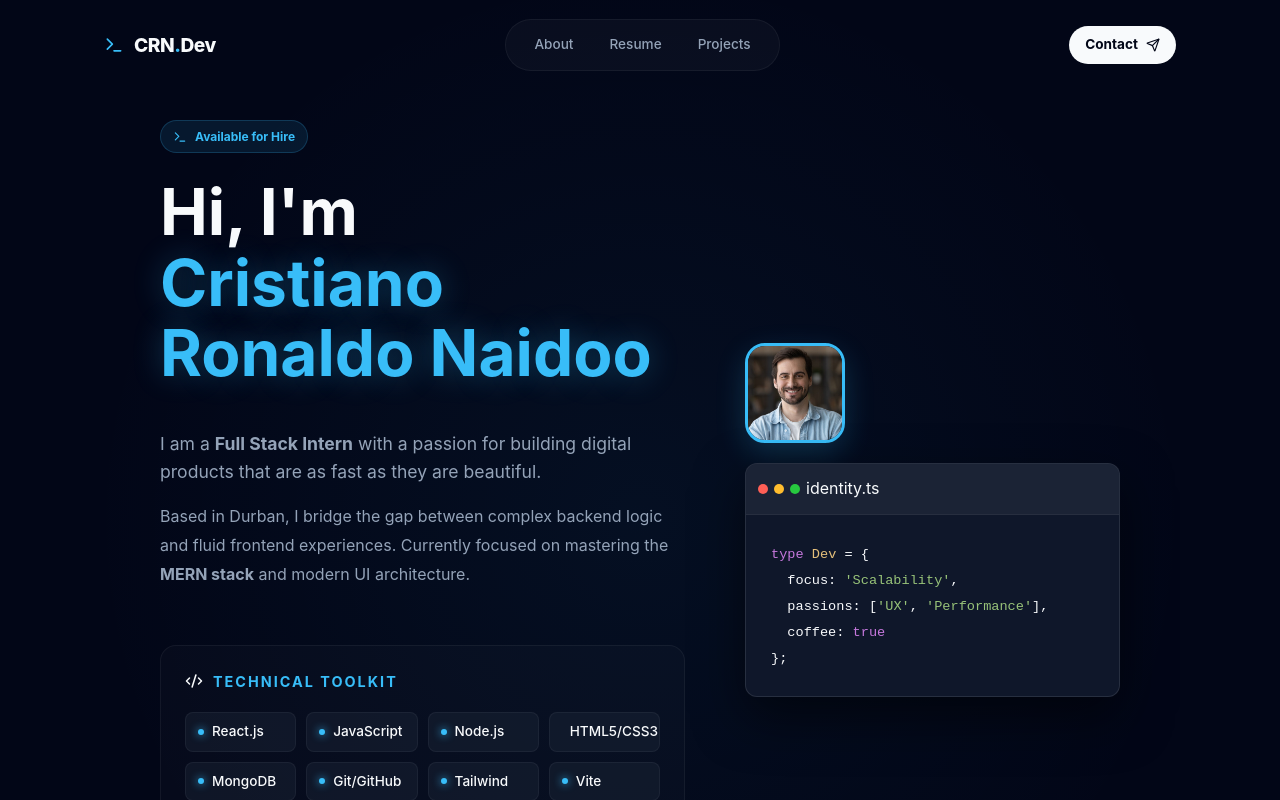
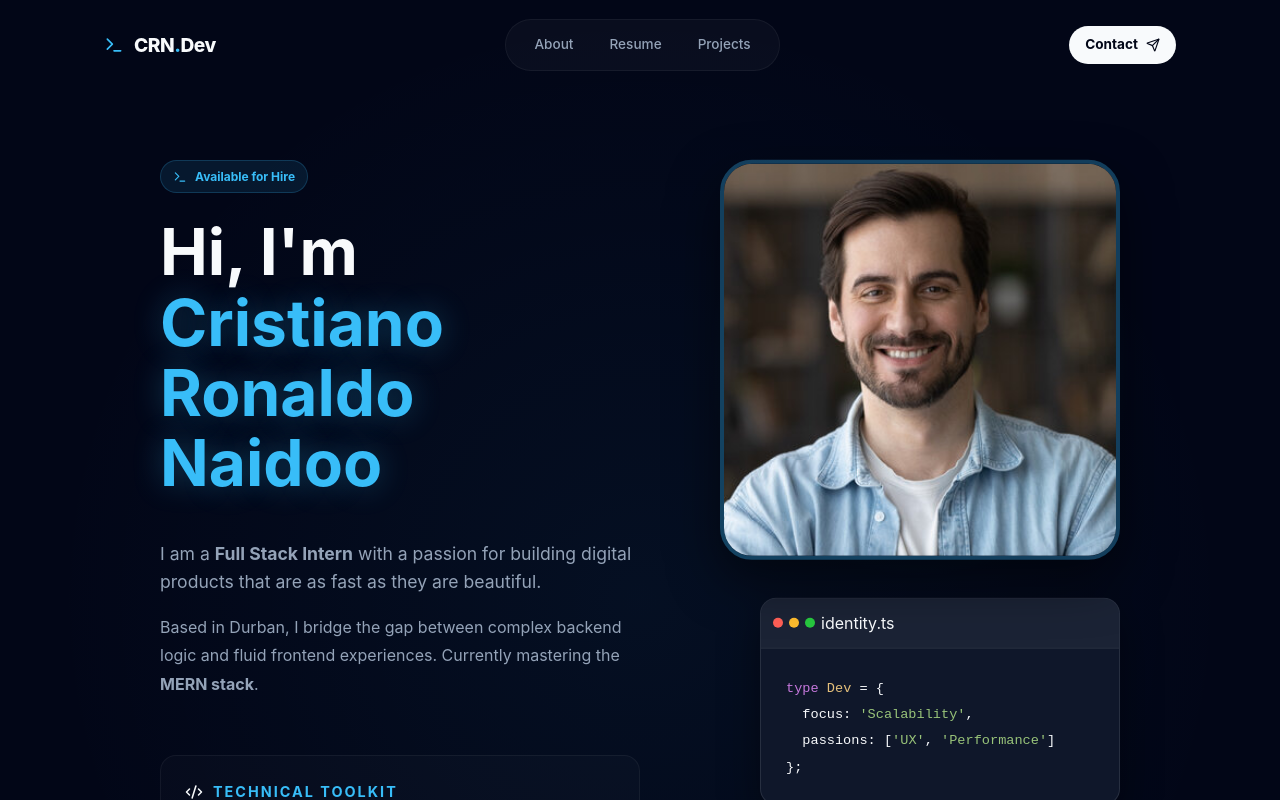
Before and after one commit to ST10254797/FUTURE_FS_01, a React (Vite) app: page / in a window 1280 px wide. Shown: the top 800 px of the page. Built offline with nearby package versions, Linux system fonts and the light colour scheme.

Commit message:
Updated the code a bit

```diff
--- a/src/App.css
+++ b/src/App.css
@@ -30,7 +30,7 @@ body {
   align-items: center;
 }
 
-/* --- NAVIGATION v2 --- */
+/* --- NAVIGATION v2 (Updated for Glassmorphism) --- */
 .navbar {
   position: fixed;
   top: 0;
@@ -40,7 +40,6 @@ body {
   transition: all 0.4s cubic-bezier(0.4, 0, 0.2, 1);
 }
 
-/* Glassmorphism effect on scroll */
 .navbar.scrolled {
   padding: 0.8rem 0;
   background: rgba(2, 6, 23, 0.7);
@@ -68,9 +67,7 @@ body {
   cursor: pointer;
 }
 
-.logo-icon {
-  color: var(--accent);
-}
+.logo-icon { color: var(--accent); }
 
 .nav-links {
   display: flex;
@@ -96,7 +93,6 @@ body {
   background: rgba(56, 189, 248, 0.08);
 }
 
-/* Small Contact Button in Nav */
 .btn-nav-contact {
   display: flex;
   align-items: center;
@@ -117,34 +113,24 @@ body {
   box-shadow: 0 4px 15px rgba(56, 189, 248, 0.3);
 }
 
-/* Mobile Adjustments */
-@media (max-width: 768px) {
-  .nav-links {
-    display: none; /* Usually hidden on mobile in favor of a burger menu */
-  }
-  .navbar {
-    background: rgba(2, 6, 23, 0.95);
-  }
-}
-
-/* --- HERO SECTION --- */
+/* --- HERO SECTION (Updated for Large Image Alignment) --- */
 .hero-section {
   width: 100%;
-  padding: 120px 10%;
+  padding: 160px 10% 120px; /* Adjusted top for fixed nav */
   background: radial-gradient(circle at center, rgba(56, 189, 248, 0.05) 0%, transparent 70%);
 }
 
 .hero-container {
   display: flex;
-  align-items: center;
+  align-items: flex-start; /* Aligns top of text with top of image */
   justify-content: space-between;
-  gap: 60px;
+  gap: 80px;
   max-width: 1200px;
   margin: 0 auto;
 }
 
 .hero-content {
-  flex: 1.4; /* Increased flex to accommodate more text */
+  flex: 1.2;
   text-align: left;
   display: flex;
   flex-direction: column;
@@ -183,11 +169,7 @@ body {
   margin-bottom: 1rem;
 }
 
-/* --- NEW BIO STYLES --- */
-.about-me-bio {
-  margin-bottom: 2.5rem;
-}
-
+.about-me-bio { margin-bottom: 2.5rem; }
 .bio-extra {
   color: var(--text-dim);
   font-size: 1rem;
@@ -196,7 +178,7 @@ body {
   margin-top: 0.5rem;
 }
 
-/* --- NEW SKILLS SHOWCASE STYLES --- */
+/* --- SKILLS SHOWCASE --- */
 .skills-showcase {
   background: rgba(255, 255, 255, 0.02);
   border: 1px solid rgba(255, 255, 255, 0.05);
@@ -246,25 +228,16 @@ body {
 }
 
 .skill-dot {
-  width: 6px;
-  height: 6px;
+  width: 6px; height: 6px;
   background: var(--accent);
   border-radius: 50%;
   box-shadow: 0 0 8px var(--accent);
 }
 
-.skill-name {
-  font-size: 0.85rem;
-  font-weight: 500;
-  color: var(--text);
-}
+.skill-name { font-size: 0.85rem; font-weight: 500; color: var(--text); }
 
 /* HERO BUTTONS */
-.hero-btns {
-  display: flex;
-  gap: 15px;
-}
-
+.hero-btns { display: flex; gap: 15px; }
 .btn-primary, .btn-download {
   background: var(--accent);
   color: var(--bg);
@@ -296,20 +269,19 @@ body {
   box-shadow: 0 10px 20px rgba(56, 189, 248, 0.2);
 }
 
-/* --- HERO VISUAL --- */
+/* --- HERO VISUAL (The Cool Large Image) --- */
 .hero-visual {
   flex: 1;
   display: flex;
   justify-content: flex-end;
 }
 
-.visual-stack {
+.visual-stack-v2 {
   display: flex;
   flex-direction: column;
-  gap: 20px;
-  align-items: flex-start;
+  gap: 30px;
   width: 100%;
-  max-width: 400px;
+  max-width: 450px;
   animation: float 6s ease-in-out infinite;
 }
 
@@ -318,23 +290,40 @@ body {
   50% { transform: translateY(-20px); }
 }
 
-.profile-container { display: flex; justify-content: flex-start; }
+.profile-wrapper { position: relative; z-index: 1; }
 
-.hero-profile-img {
-  width: 100px;
-  height: 100px;
-  border-radius: 20px;
+.hero-profile-img-large {
+  width: 100%;
+  aspect-ratio: 1 / 1;
+  border-radius: 32px;
   object-fit: cover;
-  border: 3px solid var(--accent);
-  box-shadow: 0 10px 30px rgba(56, 189, 248, 0.2);
+  border: 4px solid rgba(56, 189, 248, 0.3);
+  box-shadow: 0 20px 50px rgba(0, 0, 0, 0.5);
+  transition: 0.5s ease;
 }
 
-.visual-card {
-  width: 100%;
+.hero-profile-placeholder-large {
+  width: 100%; aspect-ratio: 1/1; background: var(--card-bg); border-radius: 32px;
+  display: flex; align-items: center; justify-content: center; color: var(--text-dim);
+}
+
+.image-glow {
+  position: absolute;
+  top: 50%; left: 50%;
+  transform: translate(-50%, -50%);
+  width: 110%; height: 110%;
+  background: radial-gradient(circle, rgba(56, 189, 248, 0.15) 0%, transparent 70%);
+  z-index: -1;
+  pointer-events: none;
+}
+
+.visual-card-v2 {
+  width: 90%;
+  margin-left: auto;
   background: #0f172a;
   border: 1px solid rgba(255, 255, 255, 0.1);
-  border-radius: 12px;
-  box-shadow: 0 20px 50px rgba(0,0,0,0.5);
+  border-radius: 16px;
+  box-shadow: 0 15px 40px rgba(0,0,0,0.4);
   overflow: hidden;
 }
 
@@ -358,7 +347,7 @@ body {
 .code-string { color: #98c379; }
 .code-class { color: #e5c07b; }
 
-/* --- SECTIONS & GRIDS --- */
+/* --- PROJECT CARDS & GRID (Restored) --- */
 .section {
   width: 100%;
   padding: 80px 10%;
@@ -366,10 +355,8 @@ body {
   flex-direction: column;
   align-items: center;
 }
-
 .section h2 { font-size: 2.5rem; margin-bottom: 3rem; text-align: center; }
 
-/* --- PROJECT CARDS & GRID --- */
 .project-grid {
   display: grid;
   grid-template-columns: repeat(auto-fit, minmax(320px, 1fr));
@@ -396,20 +383,11 @@ body {
   box-shadow: 0 20px 40px rgba(0, 0, 0, 0.4);
 }
 
-.project-image-container {
-  position: relative;
-  height: 180px;
-  width: 100%;
-  overflow: hidden;
-}
-
+.project-image-container { position: relative; height: 180px; width: 100%; overflow: hidden; }
 .project-placeholder-gradient {
-  width: 100%;
-  height: 100%;
+  width: 100%; height: 100%;
   background: linear-gradient(135deg, #0f172a 0%, #1e293b 50%, #020617 100%);
-  display: flex;
-  align-items: center;
-  justify-content: center;
+  display: flex; align-items: center; justify-content: center;
 }
 
 .placeholder-content { display: flex; flex-direction: column; align-items: center; gap: 8px; z-index: 2; }
@@ -417,261 +395,106 @@ body {
 .placeholder-bg-text { font-family: 'Fira Code', monospace; font-size: 0.65rem; color: rgba(56, 189, 248, 0.2); letter-spacing: 2px; }
 
 .project-overlay {
-  position: absolute;
-  top: 0; left: 0; width: 100%; height: 100%;
-  background: rgba(2, 6, 23, 0.7);
-  backdrop-filter: blur(4px);
-  display: flex;
-  align-items: center;
-  justify-content: center;
-  opacity: 0;
-  transition: 0.3s ease;
-  z-index: 3;
+  position: absolute; top: 0; left: 0; width: 100%; height: 100%;
+  background: rgba(2, 6, 23, 0.7); backdrop-filter: blur(4px);
+  display: flex; align-items: center; justify-content: center;
+  opacity: 0; transition: 0.3s ease; z-index: 3;
 }
-
 .project-card:hover .project-overlay { opacity: 1; }
 
 .overlay-link {
-  background: var(--accent);
-  color: var(--bg);
-  padding: 12px;
-  border-radius: 50%;
-  display: flex;
-  transition: 0.2s;
+  background: var(--accent); color: var(--bg); padding: 12px; border-radius: 50%;
+  display: flex; transition: 0.2s;
 }
-
 .overlay-link:hover { transform: scale(1.1); box-shadow: 0 0 20px var(--accent); }
 
-.project-info {
-  padding: 1.5rem;
-  display: flex;
-  flex-direction: column;
-  flex-grow: 1;
-}
+.project-info { padding: 1.5rem; display: flex; flex-direction: column; flex-grow: 1; }
+.project-category { color: var(--accent); font-size: 0.7rem; font-weight: 700; text-transform: uppercase; letter-spacing: 1.5px; margin-bottom: 0.5rem; }
+.project-info h3 { margin: 0 0 0.8rem 0; font-size: 1.3rem; }
+.project-description { color: var(--text-dim); font-size: 0.95rem; line-height: 1.6; margin-bottom: 1.5rem; }
 
-.project-category {
-  color: var(--accent);
-  font-size: 0.7rem;
-  font-weight: 700;
-  text-transform: uppercase;
-  letter-spacing: 1.5px;
-  margin-bottom: 0.5rem;
-}
+.tech-stack { display: flex; flex-wrap: wrap; gap: 8px; margin-top: auto; }
+.tech-tag { background: rgba(56, 189, 248, 0.05); color: var(--accent); border: 1px solid rgba(56, 189, 248, 0.1); padding: 4px 10px; border-radius: 6px; font-size: 0.75rem; font-family: 'Fira Code', monospace; }
 
-.project-info h3 { margin: 0 0 0.8rem 0; font-size: 1.3rem; }
-
-.project-description {
-  color: var(--text-dim);
-  font-size: 0.95rem;
-  line-height: 1.6;
-  margin-bottom: 1.5rem;
-}
-
-.tech-stack {
-  display: flex;
-  flex-wrap: wrap;
-  gap: 8px;
-  margin-top: auto;
-}
-
-.tech-tag {
-  background: rgba(56, 189, 248, 0.05);
-  color: var(--accent);
-  border: 1px solid rgba(56, 189, 248, 0.1);
-  padding: 4px 10px;
-  border-radius: 6px;
-  font-size: 0.75rem;
-  font-family: 'Fira Code', monospace;
-}
-
-.project-footer {
-  margin-top: 1.5rem;
-  padding-top: 1rem;
-  border-top: 1px solid rgba(255, 255, 255, 0.05);
-}
-
-.project-link-btn {
-  display: flex;
-  align-items: center;
-  gap: 8px;
-  color: var(--text);
-  text-decoration: none;
-  font-size: 0.9rem;
-  font-weight: 600;
-  transition: 0.2s;
-}
-
+.project-footer { margin-top: 1.5rem; padding-top: 1rem; border-top: 1px solid rgba(255, 255, 255, 0.05); }
+.project-link-btn { display: flex; align-items: center; gap: 8px; color: var(--text); text-decoration: none; font-size: 0.9rem; font-weight: 600; transition: 0.2s; }
 .project-link-btn:hover { color: var(--accent); gap: 12px; }
 
-/* --- ENHANCED RESUME SECTION --- */
-.resume-glow-wrapper {
-  position: relative;
-  width: 100%;
-  max-width: 900px;
-  margin: 4rem auto;
+/* --- ENHANCED RESUME SECTION (Restored) --- */
+.resume-glow-wrapper { position: relative; width: 100%; max-width: 900px; margin: 4rem auto; }
+.resume-glow-wrapper::before {
+  content: ''; position: absolute; top: 50%; left: 50%; transform: translate(-50%, -50%);
+  width: 110%; height: 110%; background: radial-gradient(circle, rgba(56, 189, 248, 0.08) 0%, transparent 70%); z-index: -1;
 }
-
-.resume-glow-wrapper::before {
-  content: '';
-  position: absolute;
-  top: 50%; left: 50%; transform: translate(-50%, -50%);
-  width: 110%; height: 110%;
-  background: radial-gradient(circle, rgba(56, 189, 248, 0.08) 0%, transparent 70%);
-  z-index: -1;
-}
-
 .resume-cta-container {
   background: linear-gradient(145deg, rgba(30, 41, 59, 0.8), rgba(15, 23, 42, 0.9));
-  border: 1px solid rgba(255, 255, 255, 0.1);
-  padding: 3.5rem;
-  border-radius: 24px;
-  backdrop-filter: blur(20px);
-  width: 100%;
+  border: 1px solid rgba(255, 255, 255, 0.1); padding: 3.5rem; border-radius: 24px; backdrop-filter: blur(20px); width: 100%;
 }
-
-.resume-content-layout {
-  display: flex;
-  align-items: center;
-  gap: 4rem;
-  margin-bottom: 2.5rem;
-}
-
+.resume-content-layout { display: flex; align-items: center; gap: 4rem; margin-bottom: 2.5rem; }
 .resume-text { flex: 1; text-align: left; }
 .resume-text h2 { text-align: left; margin: 0 0 1rem 0; font-size: 2.2rem; }
 .resume-text p { color: var(--text-dim); font-size: 1.1rem; }
 
-.resume-visual-preview { display: flex; justify-content: center; }
-
 .preview-document {
-  width: 110px; height: 140px;
-  background: rgba(255, 255, 255, 0.03);
-  border: 2px solid rgba(56, 189, 248, 0.3);
-  border-radius: 8px;
-  position: relative;
-  display: flex; flex-direction: column; padding: 18px; gap: 10px;
+  width: 110px; height: 140px; background: rgba(255, 255, 255, 0.03); border: 2px solid rgba(56, 189, 248, 0.3);
+  border-radius: 8px; position: relative; display: flex; flex-direction: column; padding: 18px; gap: 10px;
 }
-
 .document-line { height: 4px; background: rgba(255, 255, 255, 0.1); border-radius: 2px; }
 .long { width: 100%; } .med { width: 70%; } .short { width: 40%; }
 
 .floating-icon {
-  position: absolute; bottom: -15px; right: -15px;
-  color: var(--accent);
-  filter: drop-shadow(0 0 10px rgba(56, 189, 248, 0.5));
-  animation: bounce 3s ease-in-out infinite;
+  position: absolute; bottom: -15px; right: -15px; color: var(--accent);
+  filter: drop-shadow(0 0 10px rgba(56, 189, 248, 0.5)); animation: bounce 3s ease-in-out infinite;
 }
-
 @keyframes bounce { 0%, 100% { transform: translateY(0); } 50% { transform: translateY(-10px); } }
-
 .resume-actions { display: flex; gap: 1.5rem; justify-content: flex-start; }
 
-/* --- CONTACT SECTION v2 --- */
-.contact-wrapper {
-  display: grid;
-  grid-template-columns: 1fr 1fr;
-  gap: 4rem;
-  width: 100%;
-  max-width: 1100px;
-  margin: 0 auto;
-  align-items: center;
-}
-
+/* --- CONTACT SECTION (Restored) --- */
+.contact-wrapper { display: grid; grid-template-columns: 1fr 1fr; gap: 4rem; width: 100%; max-width: 1100px; margin: 0 auto; align-items: center; }
 .contact-info-side { text-align: left; }
 .contact-info-side h2 { text-align: left; font-size: 3rem; margin-bottom: 1.5rem; }
 .contact-info-side p { color: var(--text-dim); font-size: 1.1rem; margin-bottom: 2rem; max-width: 400px; }
 
-.availability-status {
-  display: flex;
-  align-items: center;
-  gap: 12px;
-  font-size: 0.9rem;
-  color: var(--text);
-  font-weight: 500;
+.availability-status { display: flex; align-items: center; gap: 12px; font-size: 0.9rem; color: var(--text); font-weight: 500; }
+.pulse-dot { width: 10px; height: 10px; background-color: #22c55e; border-radius: 50%; position: relative; }
+.pulse-dot::after {
+  content: ''; position: absolute; width: 100%; height: 100%; background-color: #22c55e;
+  border-radius: 50%; animation: pulse 2s infinite;
 }
-
-.pulse-dot {
-  width: 10px; height: 10px;
-  background-color: #22c55e;
-  border-radius: 50%;
-  position: relative;
-}
-
-.pulse-dot::after {
-  content: '';
-  position: absolute;
-  width: 100%; height: 100%;
-  background-color: #22c55e;
-  border-radius: 50%;
-  animation: pulse 2s infinite;
-}
-
-@keyframes pulse {
-  0% { transform: scale(1); opacity: 0.8; }
-  100% { transform: scale(2.5); opacity: 0; }
-}
+@keyframes pulse { 0% { transform: scale(1); opacity: 0.8; } 100% { transform: scale(2.5); opacity: 0; } }
 
 .contact-cards-side { display: flex; flex-direction: column; gap: 1rem; }
-
 .contact-card-v2 {
-  display: flex;
-  align-items: center;
-  padding: 1.5rem;
-  background: var(--card-bg);
-  border: 1px solid rgba(255, 255, 255, 0.05);
-  border-radius: 16px;
-  text-decoration: none;
-  transition: all 0.3s ease;
-  position: relative;
+  display: flex; align-items: center; padding: 1.5rem; background: var(--card-bg);
+  border: 1px solid rgba(255, 255, 255, 0.05); border-radius: 16px; text-decoration: none;
+  transition: all 0.3s ease; position: relative;
 }
-
 .card-icon {
-  width: 50px; height: 50px;
-  border-radius: 12px;
-  display: flex;
-  align-items: center;
-  justify-content: center;
-  background: rgba(255, 255, 255, 0.03);
-  margin-right: 1.5rem;
-  color: var(--text-dim);
-  transition: 0.3s;
+  width: 50px; height: 50px; border-radius: 12px; display: flex; align-items: center;
+  justify-content: center; background: rgba(255, 255, 255, 0.03); margin-right: 1.5rem;
+  color: var(--text-dim); transition: 0.3s;
 }
-
 .card-content span { display: block; font-weight: 700; color: var(--text); font-size: 1.1rem; }
 .card-content p { margin: 0; font-size: 0.85rem; color: var(--text-dim); }
 
-.card-arrow {
-  margin-left: auto;
-  opacity: 0;
-  transform: translateX(-10px);
-  transition: 0.3s;
-  color: var(--accent);
-}
+.card-arrow { margin-left: auto; opacity: 0; transform: translateX(-10px); transition: 0.3s; color: var(--accent); }
+.contact-card-v2:hover { transform: translateX(10px); border-color: var(--accent); background: rgba(56, 189, 248, 0.05); }
+.contact-card-v2:hover .card-arrow { opacity: 1; transform: translateX(0); }
 
-.contact-card-v2:hover {
-  transform: translateX(10px);
-  border-color: var(--accent);
-  background: rgba(56, 189, 248, 0.05);
-}
-
-.contact-card-v2:hover .card-arrow { opacity: 1; transform: translateX(0); }
 .contact-card-v2.wa:hover .card-icon { color: #25d366; background: rgba(37, 211, 102, 0.1); }
 .contact-card-v2.li:hover .card-icon { color: #0077b5; background: rgba(0, 119, 181, 0.1); }
 .contact-card-v2.em:hover .card-icon { color: var(--accent); background: rgba(56, 189, 248, 0.1); }
 
 /* --- FOOTER --- */
-.footer {
-  width: 100%;
-  text-align: center;
-  padding: 3rem;
-  border-top: 1px solid rgba(255, 255, 255, 0.05);
-  color: var(--text-dim);
-}
+.footer { width: 100%; text-align: center; padding: 3rem; border-top: 1px solid rgba(255, 255, 255, 0.05); color: var(--text-dim); }
 
 /* --- RESPONSIVE --- */
 @media (max-width: 968px) {
-  .hero-container { flex-direction: column; text-align: center; }
+  .hero-container { flex-direction: column; align-items: center; text-align: center; }
   .hero-content { align-items: center; text-align: center; flex: 1; }
-  .hero-visual { display: none; }
+  .hero-visual { display: flex; justify-content: center; width: 100%; margin-top: 40px; }
+  .visual-stack-v2 { max-width: 350px; }
+  .visual-card-v2 { margin: 0 auto; width: 100%; }
 
   .bio-extra { margin-left: auto; margin-right: auto; }
   .skill-tags-v2 { grid-template-columns: repeat(auto-fill, minmax(130px, 1fr)); }
@@ -691,6 +514,11 @@ body {
   .availability-status { justify-content: center; }
 }
 
+@media (max-width: 768px) {
+  .nav-links { display: none; }
+  .navbar { background: rgba(2, 6, 23, 0.95); }
+}
+
 @media (max-width: 600px) {
   .skill-tags-v2 { grid-template-columns: 1fr 1fr; }
 }
--- a/src/components/Hero.jsx
+++ b/src/components/Hero.jsx
@@ -1,6 +1,6 @@
 import React from 'react';
 import { SKILLS } from '../data';
-import { ArrowRight, Terminal, User, Code2, Cpu, Globe } from 'lucide-react';
+import { ArrowRight, Terminal, User, Code2 } from 'lucide-react';
 
 const Hero = () => {
   const myPhoto = "profile.jpg";
@@ -15,10 +15,12 @@ const Hero = () => {
             <Terminal size={14} /> <span>Available for Hire</span>
           </div>
 
-          <h1>
-            Hi, I'm <br />
-            <span className="highlight">Cristiano Ronaldo Naidoo</span>
-          </h1>
+          <div className="hero-title-group">
+            <h1>
+              Hi, I'm <br />
+              <span className="highlight">Cristiano Ronaldo Naidoo</span>
+            </h1>
+          </div>
 
           <div className="about-me-bio">
             <p className="subtitle">
@@ -27,18 +29,15 @@ const Hero = () => {
             </p>
             <p className="bio-extra">
               Based in Durban, I bridge the gap between complex backend logic
-              and fluid frontend experiences. Currently focused on mastering
-              the <strong>MERN stack</strong> and modern UI architecture.
+              and fluid frontend experiences. Currently mastering the <strong>MERN stack</strong>.
             </p>
           </div>
 
-          {/* DEDICATED SKILLS AREA */}
           <div className="skills-showcase">
             <div className="skills-header">
               <Code2 size={18} className="accent-icon" />
               <h3>Technical Toolkit</h3>
             </div>
-
             <div className="skill-tags-v2">
               {SKILLS.map((skill, index) => (
                 <div key={index} className="skill-card-mini">
@@ -59,37 +58,37 @@ const Hero = () => {
           </div>
         </div>
 
-        {/* RIGHT SIDE: VISUAL STACK */}
+        {/* RIGHT SIDE: LARGE VISUAL ALIGNED WITH TEXT */}
         <div className="hero-visual">
-          <div className="visual-stack">
-            <div className="profile-container">
+          <div className="visual-stack-v2">
+            <div className="profile-wrapper">
               {myPhoto ? (
                 <img
                   src={myPhoto}
                   alt="Cristiano Ronaldo Naidoo"
-                  className="hero-profile-img"
+                  className="hero-profile-img-large"
                 />
               ) : (
-                <div className="hero-profile-placeholder">
-                  <User size={40} />
+                <div className="hero-profile-placeholder-large">
+                  <User size={60} />
                 </div>
               )}
+              {/* Decorative glow behind image */}
+              <div className="image-glow"></div>
             </div>
 
-            <div className="visual-card">
+            <div className="visual-card-v2">
               <div className="card-header">
                 <span className="dot red"></span>
                 <span className="dot yellow"></span>
                 <span className="dot green"></span>
                 <span className="file-name">identity.ts</span>
               </div>
-
               <div className="card-body">
                 <code>
                   <span className="code-keyword">type</span> <span className="code-class">Dev</span> = &#123; <br />
                   &nbsp;&nbsp;focus: <span className="code-string">'Scalability'</span>, <br />
-                  &nbsp;&nbsp;passions: [<span className="code-string">'UX'</span>, <span className="code-string">'Performance'</span>], <br />
-                  &nbsp;&nbsp;coffee: <span className="code-keyword">true</span> <br />
+                  &nbsp;&nbsp;passions: [<span className="code-string">'UX'</span>, <span className="code-string">'Performance'</span>] <br />
                   &#125;;
                 </code>
               </div>
--- a/src/components/ResumeSection.jsx
+++ b/src/components/ResumeSection.jsx
@@ -2,7 +2,7 @@ import React from 'react';
 import { FileText, Download, Eye, ExternalLink } from 'lucide-react';
 
 const ResumeSection = () => {
-  const resumeLink = "/Updated_Cristiano_R_Naidoo_CV.pdf";
+  const resumeLink = "/Cristiano_R_Naidoo_CV";
 
   return (
     <section id="resume" className="section">
```
Also changed, not shown: 2 other files (tests, documents, lock files or other folders).
